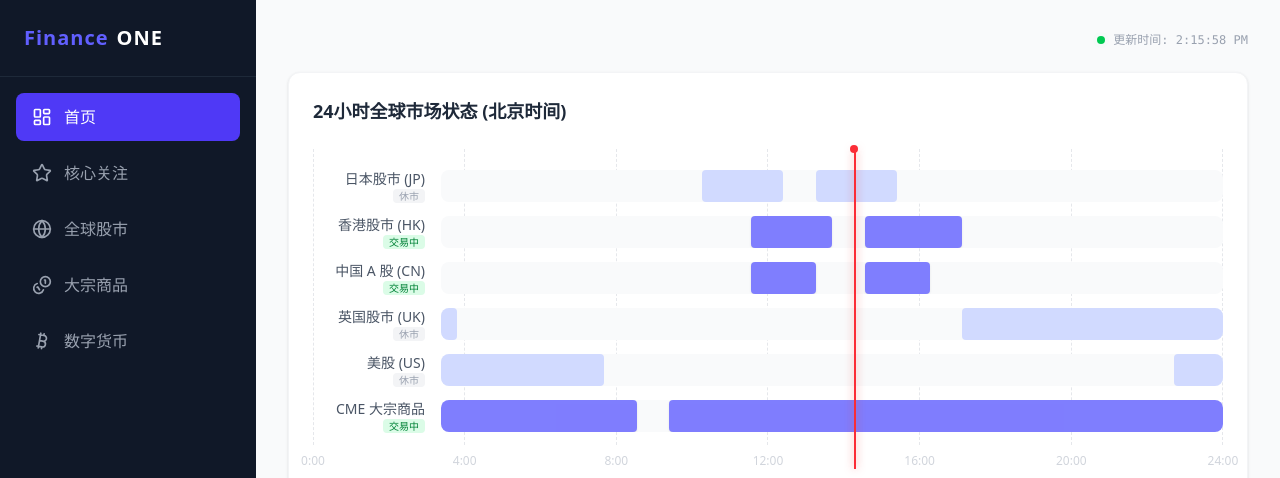
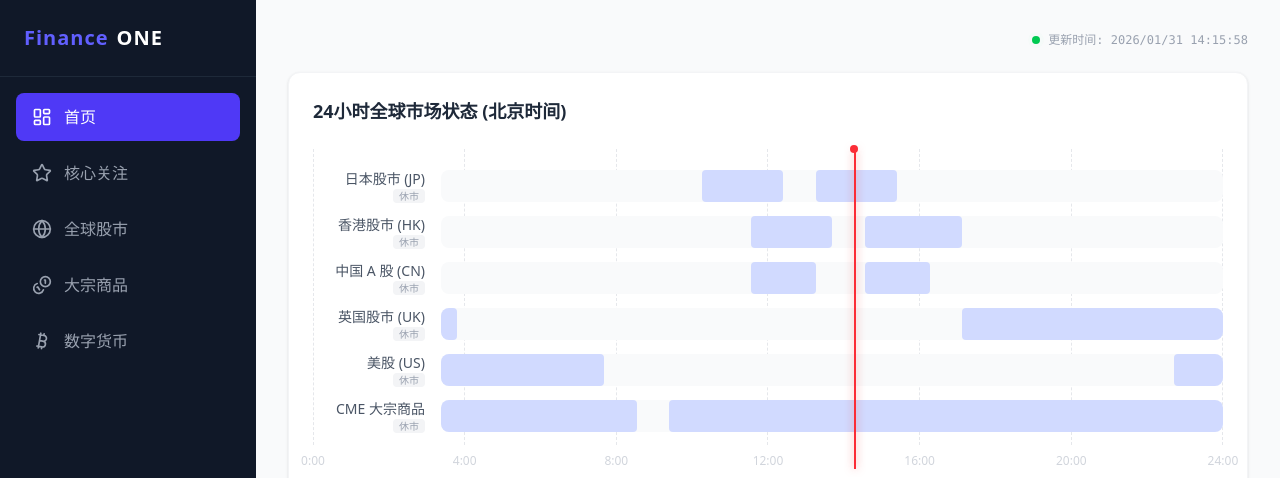
Before and after one commit to nullland1027/FinanceChartinONE, a React (Vite) app: page / in a window 1280 px wide. Shown: the top 478 px of the page. Built offline with nearby package versions, Linux system fonts and the light colour scheme; no server answers.

Commit message:
优化交易所是否交易的判断逻辑；更改首页右上角日期为24小时制

```diff
--- a/src/components/Layout.tsx
+++ b/src/components/Layout.tsx
@@ -15,7 +15,7 @@ export const Layout = () => {
                   <span className="animate-ping absolute inline-flex h-full w-full rounded-full bg-green-400 opacity-75"></span>
                   <span className="relative inline-flex rounded-full h-2 w-2 bg-green-500"></span>
                 </span>
-                更新时间: {lastUpdated.toLocaleTimeString()}
+                更新时间: {lastUpdated.toLocaleString('zh-CN', { year: 'numeric', month: '2-digit', day: '2-digit', hour: '2-digit', minute: '2-digit', second: '2-digit', hour12: false })}
             </div>
         </div>
         <Outlet />
--- a/src/components/MarketMap.tsx
+++ b/src/components/MarketMap.tsx
@@ -36,7 +36,14 @@ export const MarketMap = () => {
             }
           </Geographies>
           {MARKET_HOURS.map((market) => {
-            const isOpen = market.displayPeriodsBeijingTime?.some(p => {
+            // Calculate market local time to determine day of week
+            const now = new Date();
+            const utcTime = now.getTime() + now.getTimezoneOffset() * 60000;
+            const marketTime = new Date(utcTime + (market.timezone * 3600000));
+            const marketDay = marketTime.getDay();
+            const isWeekend = marketDay === 0 || marketDay === 6;
+
+            const isTimeMatching = market.displayPeriodsBeijingTime?.some(p => {
                 const [sh, sm] = p.start.split(':').map(Number);
                 const [eh, em] = p.end.split(':').map(Number);
                 const s = sh + sm/60;
@@ -45,10 +52,14 @@ export const MarketMap = () => {
             });
 
             // Fallback check
-            let isMarketOpen = isOpen;
+            let isMarketOpen = !isWeekend && isTimeMatching;
             if (market.id === 'cn_a_share') {
                  const h = currentHour;
-                 isMarketOpen = (h >= 9.5 && h < 11.5) || (h >= 13 && h < 15);
+                 // CN A-share weekend check is covered by generic check above (timezone +8 matches Beijing)
+                 // But we keep the specific hour check if needed, but 'isTimeMatching' should cover it if config is correct.
+                 // The original code had a hardcoded override for CN A Share hours, let's preserve that logic but add weekend check.
+                 const isHoursOpen = (h >= 9.5 && h < 11.5) || (h >= 13 && h < 15);
+                 isMarketOpen = !isWeekend && isHoursOpen;
             }
 
             return (
--- a/src/components/MarketTimeline.tsx
+++ b/src/components/MarketTimeline.tsx
@@ -50,8 +50,16 @@ export const MarketTimeline = () => {
         {/* Market Rows */}
         <div className="relative z-10 flex flex-col justify-evenly h-full pt-2 pb-6">
             {MARKET_HOURS.map((market) => {
+                // Calculate market local time to determine day of week
+                // UTC Time = Local Time + TimezoneOffset (minutes)
+                // Market Time = UTC Time + Market Timezone (hours)
+                const utcTime = now.getTime() + now.getTimezoneOffset() * 60000;
+                const marketTime = new Date(utcTime + (market.timezone * 3600000));
+                const marketDay = marketTime.getDay();
+                const isWeekend = marketDay === 0 || marketDay === 6; // Sunday or Saturday
+
                 // Check if currently open (naive check against display periods)
-                const isOpen = market.displayPeriodsBeijingTime?.some(p => {
+                const isTimeMatching = market.displayPeriodsBeijingTime?.some(p => {
                     const [sh, sm] = p.start.split(':').map(Number);
                     const [eh, em] = p.end.split(':').map(Number);
                     const s = sh + sm/60;
@@ -60,6 +68,8 @@ export const MarketTimeline = () => {
                     // Handle crossing midnight (e.g. 22:00 - 05:00 is split into 22-24 and 0-5 in config)
                     return currentHour >= s && currentHour < e;
                 });
+
+                const isOpen = !isWeekend && isTimeMatching;
 
                 return (
                     <div key={market.id} className="flex items-center group">
```
